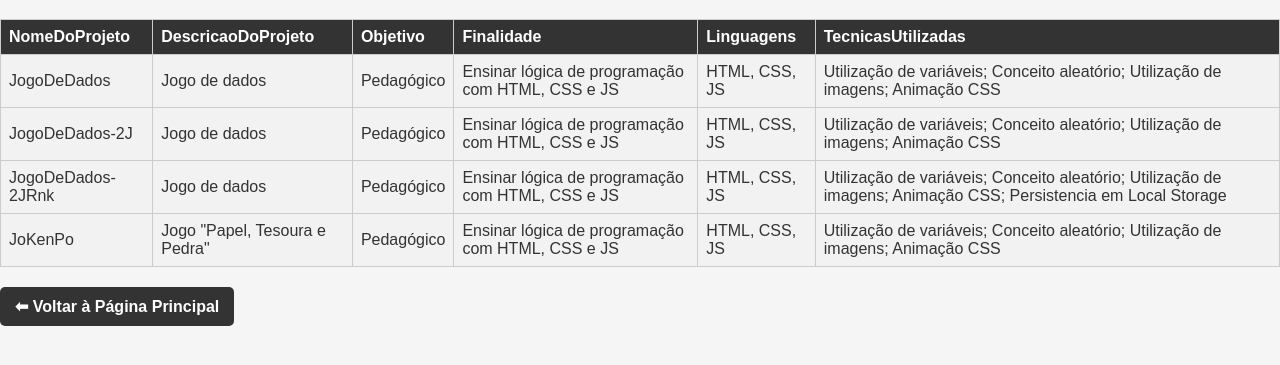
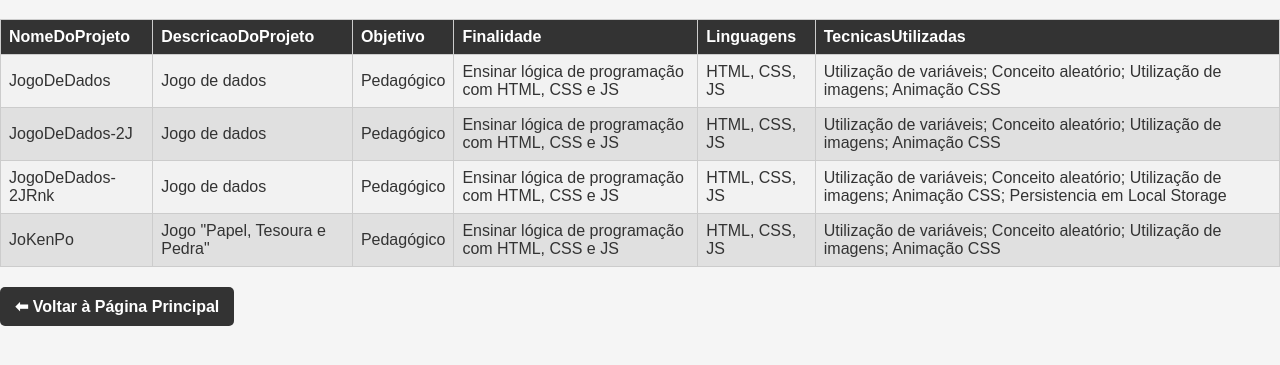
Before and after one commit to ValterBercelli/valterbercelli.github.io, a plain HTML site: page projetos.html in a window 1280 px wide. Shown: the part 61-426 px from the top of the page. Drawn offline with Linux system fonts and the light colour scheme.

Commit message:
Add files via upload

```diff
--- a/scripts.js
+++ b/scripts.js
@@ -1,36 +1,32 @@
 document.addEventListener("DOMContentLoaded", () => {
   async function carregarProjetos() {
-    try {
-      const response = await fetch("projetos.json"); // lê JSON atualizado
+    const response = await fetch("projetos.json");
     const data = await response.json();
 
     const tabela = document.getElementById("tabelaProjetos");
-      if (!tabela) {
-        console.error("Elemento #tabelaProjetos não encontrado no HTML.");
-        return;
-      }
 
-      // Cabeçalho: pega chaves do primeiro objeto
+    // Cabeçalho
     const cabecalho = Object.keys(data[0]);
-      let thead = "<tr>";
+    let thead = "<thead><tr>";
     cabecalho.forEach(col => {
       thead += `<th>${col}</th>`;
     });
-      thead += "</tr>";
-      tabela.innerHTML = thead;
+    thead += "</tr></thead>";
 
-      // Linhas
+    // Corpo
+    let tbody = "<tbody>";
     data.forEach(item => {
       let linha = "<tr>";
       cabecalho.forEach(col => {
         linha += `<td>${item[col]}</td>`;
       });
       linha += "</tr>";
-        tabela.innerHTML += linha;
+      tbody += linha;
     });
-    } catch (error) {
-      console.error("Erro ao carregar projetos:", error);
-    }
+    tbody += "</tbody>";
+
+    // Junta tudo
+    tabela.innerHTML = thead + tbody;
   }
 
   carregarProjetos();
--- a/style.css
+++ b/style.css
@@ -78,23 +78,27 @@ th, td
   text-align: left;
 }
 
-th
+thead tr
 {
   background-color: #333;
-  color: white;
+  color: #fff;
 }
 
-tr:nth-child(even) {
-  background-color: #e0e0e0;
-}
-
-tr
+/* Cor padrão para linhas do corpo */
+tbody tr
 {
   background-color: #f2f2f2;
 }
 
-tr:hover {
+/* Linhas pares do corpo com cinza mais forte */
+tbody tr:nth-child(even) {
+  background-color: #e0e0e0;
+}
+
+/* Hover (aplica sobre qualquer linha do corpo) */
+tbody tr:hover {
   background-color: #d0d0d0;
+  transition: background-color 0.2s ease;
 }
 
 .btn-voltar
```
Lines whose indentation alone changed are shown as unchanged.
